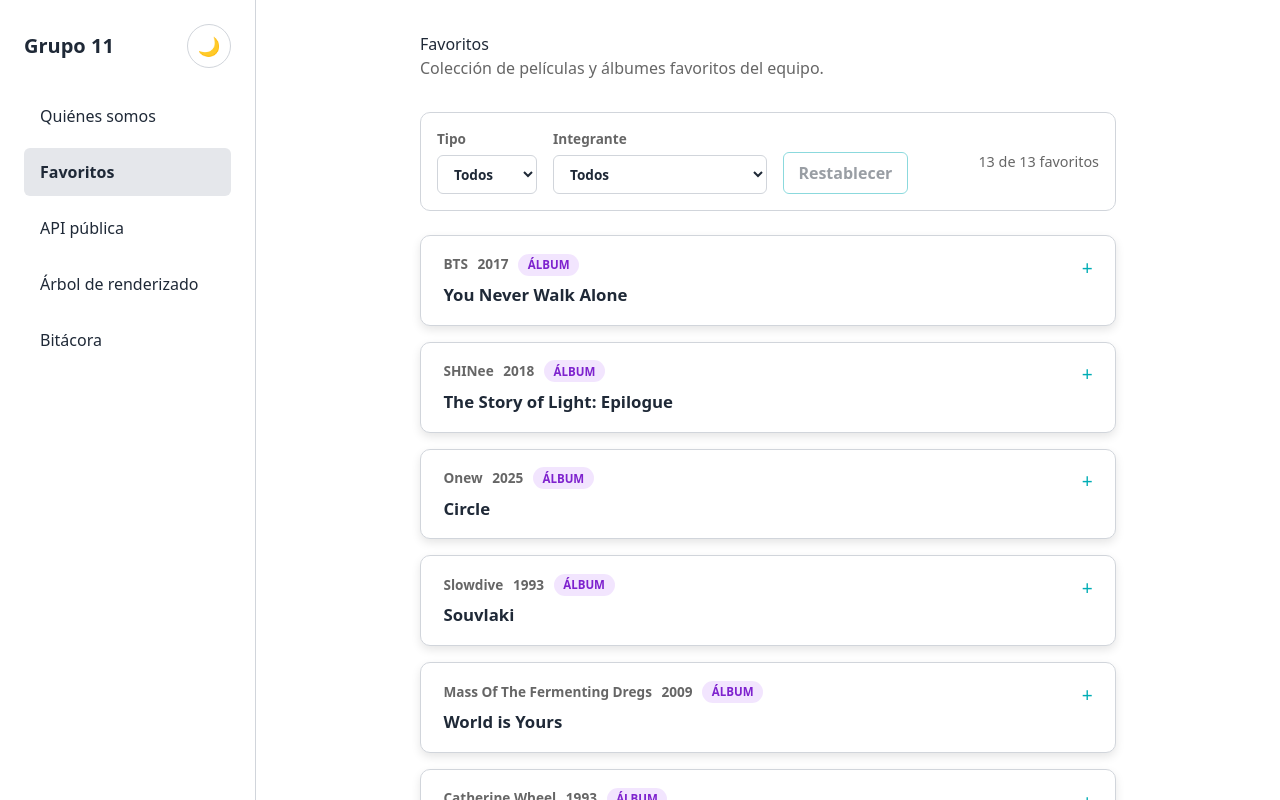
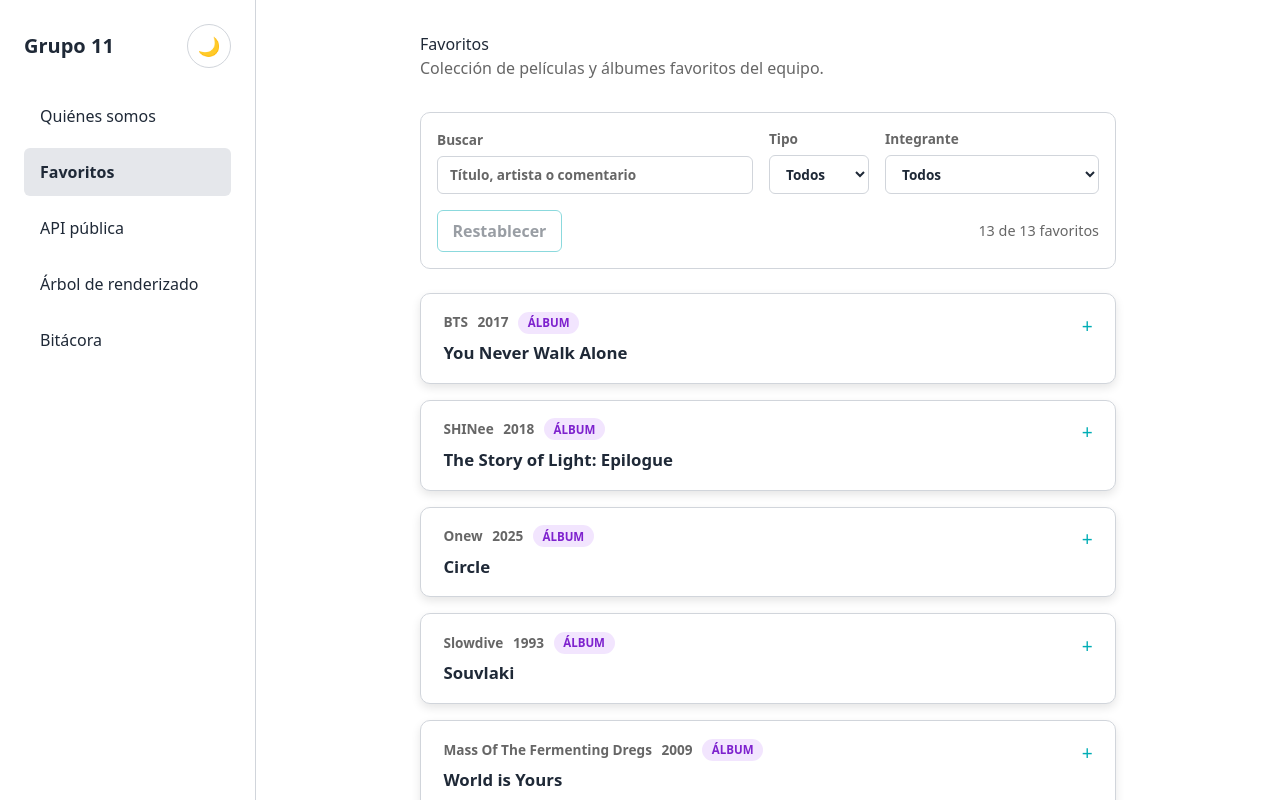
Before and after one commit to mvjhart/DSWF_TP2_2A_Grupo11, a React (Vite) app: page /recursos in a window 1280 px wide. Built offline with nearby package versions, Linux system fonts and the light colour scheme.

Commit message:
feat: búsqueda por texto en Recursos (G.4, G.5)

```diff
--- a/src/pages/Recursos/Recursos.css
+++ b/src/pages/Recursos/Recursos.css
@@ -36,7 +36,8 @@
   color: var(--color-texto-suave);
 }
 
-.recursos__filtro select {
+.recursos__filtro select,
+.recursos__filtro input {
   padding: 0.5rem 0.75rem;
   border: 1px solid var(--color-borde);
   border-radius: 6px;
@@ -45,9 +46,24 @@
   cursor: pointer;
 }
 
-.recursos__filtro select:focus-visible {
+.recursos__filtro select:focus-visible,
+.recursos__filtro input:focus-visible {
   outline: 2px solid var(--color-acento);
   outline-offset: 2px;
+}
+
+.recursos__filtro input::placeholder {
+  color: var(--color-texto-suave);
+}
+
+/* El buscador ocupa el espacio libre de la barra y baja de línea
+   en pantallas angostas. */
+.recursos__busqueda {
+  flex: 1 1 14rem;
+}
+
+.recursos__busqueda input {
+  width: 100%;
 }
 
 .recursos__restablecer,
--- a/src/pages/Recursos/Recursos.jsx
+++ b/src/pages/Recursos/Recursos.jsx
@@ -51,21 +51,48 @@
   .map((slug) => ({ slug, nombre: nombrePorSlug[slug] ?? slug }))
   .sort((a, b) => a.nombre.localeCompare(b.nombre, "es"));
 
+const CAMPOS_BUSQUEDA = ["titulo", "artista", "comentario", "sinopsis"];
+
+// Minúsculas y sin tildes, para que "totalitar" encuentre "Totalitär".
+function normalizar(texto) {
+  return texto
+    .normalize("NFD")
+    .replace(/[\u0300-\u036f]/g, "")
+    .toLowerCase();
+}
+
+// Solo busca en textos reales: los marcadores PENDIENTE no cuentan.
+function coincideConBusqueda(favorito, consulta) {
+  if (consulta === "") return true;
+  return CAMPOS_BUSQUEDA.some(
+    (campo) =>
+      tieneTexto(favorito[campo]) &&
+      normalizar(favorito[campo]).includes(consulta),
+  );
+}
+
 function Recursos() {
   const [tipoSeleccionado, setTipoSeleccionado] = useState(TODOS);
   const [integranteSeleccionado, setIntegranteSeleccionado] = useState(TODOS);
+  const [busqueda, setBusqueda] = useState("");
+
+  const consulta = normalizar(busqueda.trim());
 
   const favoritosFiltrados = favoritosVisibles.filter(
     (favorito) =>
       (tipoSeleccionado === TODOS || favorito.tipo === tipoSeleccionado) &&
       (integranteSeleccionado === TODOS ||
-        favorito.memberSlug === integranteSeleccionado),
+        favorito.memberSlug === integranteSeleccionado) &&
+      coincideConBusqueda(favorito, consulta),
   );
 
   const hayFiltros =
-    tipoSeleccionado !== TODOS || integranteSeleccionado !== TODOS;
+    busqueda !== "" ||
+    tipoSeleccionado !== TODOS ||
+    integranteSeleccionado !== TODOS;
 
   function restablecerFiltros() {
+    setBusqueda("");
     setTipoSeleccionado(TODOS);
     setIntegranteSeleccionado(TODOS);
   }
@@ -77,7 +104,19 @@
         Colección de películas y álbumes favoritos del equipo.
       </p>
 
-      <section className="recursos__filtros" aria-label="Filtros de favoritos">
+      <section
+        className="recursos__filtros"
+        aria-label="Búsqueda y filtros de favoritos"
+      >
+        <label className="recursos__filtro recursos__busqueda">
+          <span className="recursos__filtro-label">Buscar</span>
+          <input
+            type="search"
+            value={busqueda}
+            onChange={(evento) => setBusqueda(evento.target.value)}
+            placeholder="Título, artista o comentario"
+          />
+        </label>
         <label className="recursos__filtro">
           <span className="recursos__filtro-label">Tipo</span>
           <select
@@ -126,7 +165,10 @@
 
       {favoritosFiltrados.length === 0 && (
         <section className="recursos__vacia" role="status">
-          <p>No hay favoritos que coincidan con los filtros seleccionados.</p>
+          <p>
+            No hay favoritos que coincidan con la búsqueda y los filtros
+            seleccionados.
+          </p>
           <button type="button" onClick={restablecerFiltros}>
             Ver todos los favoritos
           </button>
```
